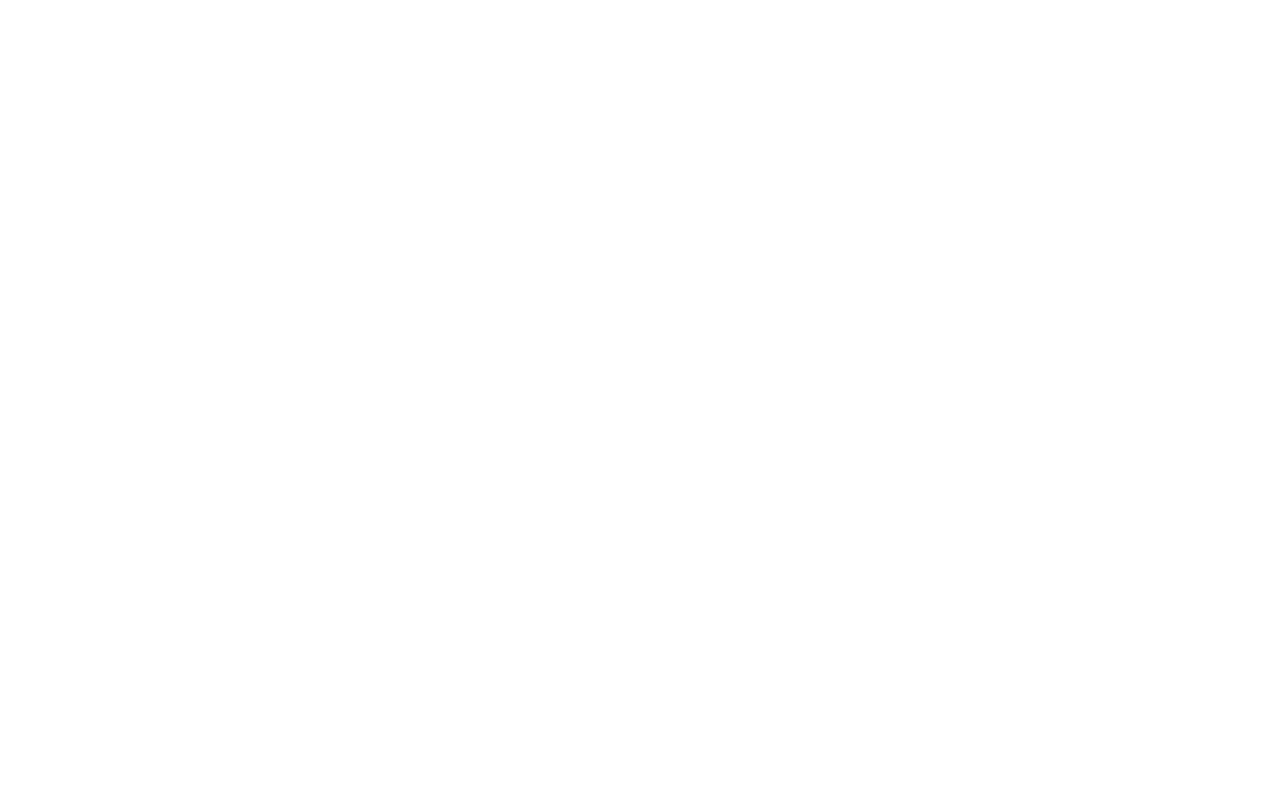
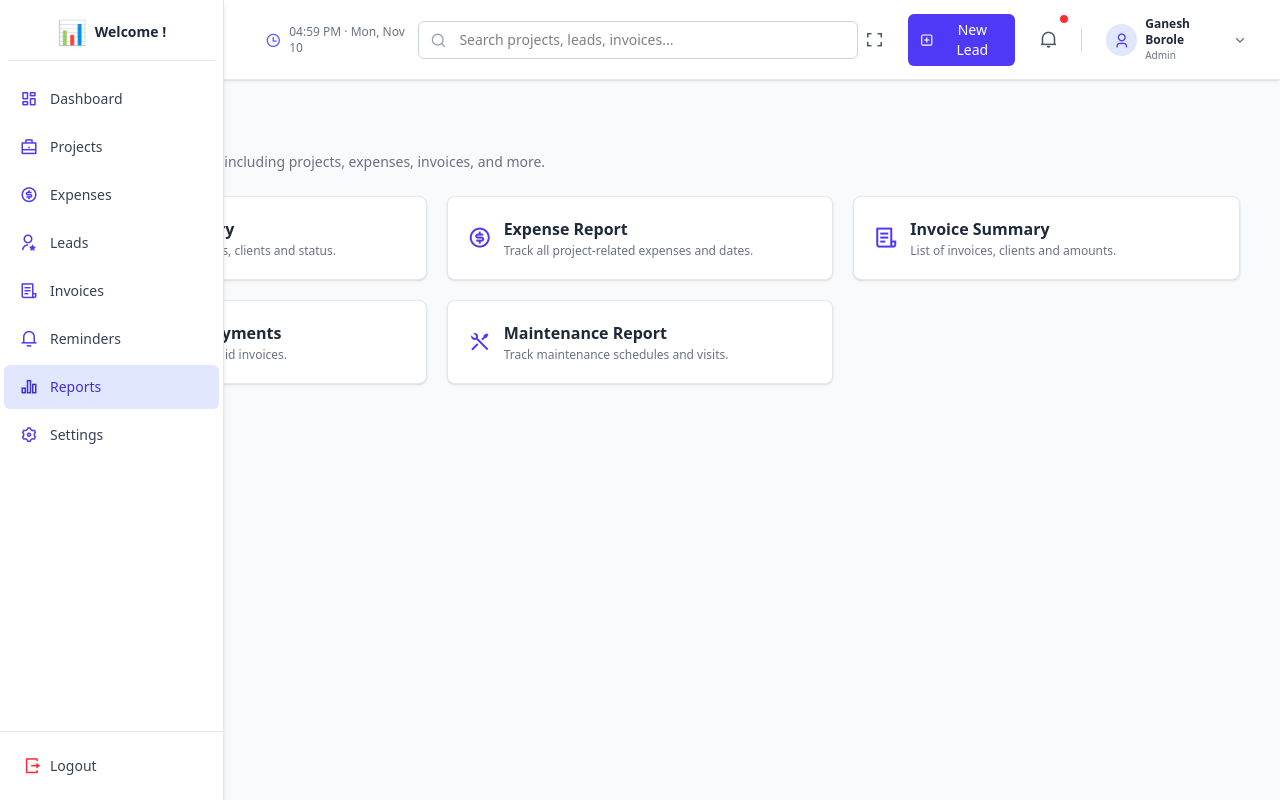
Before and after one commit to ganeshWebseeder/CRM-App, a React (Vite) app: page /reports in a window 1280 px wide. Before the commit this address had no page. Built offline with nearby package versions, Linux system fonts and the light colour scheme.

Commit message:
add the report section

```diff
--- a/package.json
+++ b/package.json
@@ -13,13 +13,16 @@
     "@tailwindcss/vite": "^4.1.16",
     "date-fns": "^4.1.0",
     "framer-motion": "^12.23.24",
+    "jspdf": "^3.0.3",
+    "jspdf-autotable": "^5.0.2",
     "lucide-react": "^0.552.0",
     "react": "^19.1.1",
     "react-big-calendar": "^1.19.4",
     "react-dom": "^19.1.1",
     "react-router-dom": "^7.9.5",
     "recharts": "^3.3.0",
-    "tailwindcss": "^4.1.16"
+    "tailwindcss": "^4.1.16",
+    "xlsx": "^0.18.5"
   },
   "devDependencies": {
     "@eslint/js": "^9.36.0",
--- a/src/App.jsx
+++ b/src/App.jsx
@@ -8,6 +8,7 @@
 import ProjectDetails from "./Pages/ProjectDetails";
 import InvoiceCreation from "./Pages/InvoiceCreation";
 import ReminderManagement from "./Pages/ReminderManagement";
+import Reports from "./Pages/Reports";
 
 function App() {
   return (
@@ -85,6 +86,14 @@
             </MainLayout>
           }
         />
+        <Route
+          path="/reports"
+          element={
+            <MainLayout>
+              <Reports />
+            </MainLayout>
+          }
+        />
       </Routes>
 
   );
--- /dev/null
+++ b/src/Pages/Reports.jsx
@@ -0,0 +1,102 @@
+import React, { useState } from "react";
+import ReportCard from "../components/reports/ReportCard";
+import ReportPreviewTable from "../components/reports/ReportPreviewTable";
+import ReportExportModal from "../components/reports/ReportExportModal";
+
+export default function Reports() {
+  const [activeReport, setActiveReport] = useState(null);
+  const [showExportModal, setShowExportModal] = useState(false);
+
+  const reports = [
+    {
+      key: "project",
+      title: "Project Summary",
+      icon: "ri-briefcase-line",
+      description: "Overview of all projects, clients and status.",
+    },
+    {
+      key: "expense",
+      title: "Expense Report",
+      icon: "ri-money-dollar-circle-line",
+      description: "Track all project-related expenses and dates.",
+    },
+    {
+      key: "invoice",
+      title: "Invoice Summary",
+      icon: "ri-file-list-3-line",
+      description: "List of invoices, clients and amounts.",
+    },
+    {
+      key: "outstanding",
+      title: "Outstanding Payments",
+      icon: "ri-hand-coin-line",
+      description: "Pending or partially paid invoices.",
+    },
+    {
+      key: "maintenance",
+      title: "Maintenance Report",
+      icon: "ri-tools-line",
+      description: "Track maintenance schedules and visits.",
+    },
+  ];
+
+  return (
+    <div className="p-6 space-y-6">
+      {/* Header */}
+      <div>
+        <h1 className="text-2xl font-semibold text-gray-800">📊 Reports</h1>
+        <p className="text-gray-500 text-sm">
+          Export system-wide reports including projects, expenses, invoices, and more.
+        </p>
+      </div>
+
+      {/* Report Cards */}
+      {!activeReport && (
+        <div className="grid grid-cols-1 sm:grid-cols-2 lg:grid-cols-3 gap-5">
+          {reports.map((r) => (
+            <ReportCard
+              key={r.key}
+              report={r}
+              onClick={() => setActiveReport(r.key)}
+            />
+          ))}
+        </div>
+      )}
+
+      {/* Report Preview */}
+      {activeReport && (
+        <div className="bg-white rounded-xl shadow-md border border-gray-100 p-5">
+          <div className="flex justify-between items-center mb-4">
+            <h2 className="text-lg font-semibold text-indigo-700">
+              {reports.find((r) => r.key === activeReport)?.title}
+            </h2>
+            <div className="flex space-x-2">
+              <button
+                onClick={() => setShowExportModal(true)}
+                className="bg-indigo-600 hover:bg-indigo-700 text-white px-4 py-1.5 rounded-md text-sm transition"
+              >
+                Export
+              </button>
+              <button
+                onClick={() => setActiveReport(null)}
+                className="bg-gray-100 hover:bg-gray-200 text-gray-700 px-4 py-1.5 rounded-md text-sm transition"
+              >
+                Back
+              </button>
+            </div>
+          </div>
+
+          <ReportPreviewTable activeReport={activeReport} />
+        </div>
+      )}
+
+      {/* Export Modal */}
+      {showExportModal && (
+        <ReportExportModal
+          activeReport={activeReport}
+          onClose={() => setShowExportModal(false)}
+        />
+      )}
+    </div>
+  );
+}
--- a/src/components/Dash-ui/Navbar.jsx
+++ b/src/components/Dash-ui/Navbar.jsx
@@ -2,12 +2,12 @@
 import { PlusSquare } from "lucide-react";
 import { useNavigate } from "react-router-dom";
 
-export default function Navbar() {
+export default function Navbar({ onMenuClick }) {
   const [isFullscreen, setIsFullscreen] = useState(false);
   const [currentTime, setCurrentTime] = useState("");
   const [isDropdownOpen, setIsDropdownOpen] = useState(false);
   const dropdownRef = useRef(null);
-  const navigate = useNavigate(); // ✅ Hook to redirect user
+  const navigate = useNavigate();
 
   // 🕒 Live Time Update
   useEffect(() => {
@@ -53,17 +53,26 @@
 
   // 🚪 Handle Sign Out
   const handleSignOut = () => {
-    localStorage.clear(); // ✅ Clears stored data
-    navigate("/"); // ✅ Redirect to Login page
+    localStorage.clear();
+    navigate("/");
   };
 
   return (
-    <div className="flex justify-between items-center px-6 py-3 bg-white border border-gray-200 shadow-sm rounded-lg mb-6">
-      {/* LEFT SIDE — Breadcrumb & Time */}
-      <div className="flex items-center space-x-6">
+    <div className="flex justify-between items-center px-4 sm:px-6 py-3 bg-white border-b border-gray-200 shadow-sm">
+      {/* LEFT SIDE — Hamburger + Breadcrumb + Time */}
+      <div className="flex items-center space-x-4">
+        {/* 🍔 Hamburger Menu (Mobile Only) */}
+        <button
+          onClick={onMenuClick}
+          className="md:hidden p-2 rounded-md hover:bg-gray-100 text-gray-700 focus:outline-none"
+        >
+          <i className="ri-menu-line text-2xl"></i>
+        </button>
+
+        {/* 📊 Breadcrumb */}
         <div className="flex items-center space-x-2 text-gray-700">
           <i className="ri-dashboard-line text-lg text-indigo-500"></i>
-          <p className="text-sm">
+          <p className="text-sm hidden sm:block">
             Dashboard /{" "}
             <span className="font-semibold text-indigo-600">
               Project Overview
@@ -71,15 +80,15 @@
           </p>
         </div>
 
-        {/* Live Time */}
-        <div className="hidden md:flex items-center text-xs text-gray-500">
+        {/* 🕒 Live Time */}
+        <div className="hidden lg:flex items-center text-xs text-gray-500">
           <i className="ri-time-line mr-2 text-base text-indigo-500"></i>
           {currentTime}
         </div>
       </div>
 
-      {/* CENTER — Search */}
-      <div className="relative w-[20rem] md:w-[28rem]">
+      {/* CENTER — Search Box */}
+      <div className="hidden sm:block relative w-[14rem] md:w-[20rem] lg:w-[28rem]">
         <i className="ri-search-line absolute left-3 top-1/2 -translate-y-1/2 text-gray-400 text-base"></i>
         <input
           type="text"
@@ -88,8 +97,8 @@
         />
       </div>
 
-      {/* RIGHT SIDE — Icons & User */}
-      <div className="flex items-center space-x-4" ref={dropdownRef}>
+      {/* RIGHT SIDE — Buttons, Notifications & Profile */}
+      <div className="flex items-center space-x-3 sm:space-x-4" ref={dropdownRef}>
         {/* Fullscreen */}
         <button
           title="Toggle Fullscreen"
@@ -105,17 +114,17 @@
           ></i>
         </button>
 
-        {/* New Lead Button — navigates to /leads */}
+        {/* ➕ New Lead Button */}
         <button
           onClick={() => navigate("/leads")}
           title="Create New Lead"
-          className="hidden sm:inline-flex items-center gap-2 px-3 py-1 rounded-md bg-indigo-600 hover:bg-indigo-700 text-white text-sm transition"
+          className="hidden sm:inline-flex items-center gap-2 px-3 py-1.5 rounded-md bg-indigo-600 hover:bg-indigo-700 text-white text-sm transition"
         >
           <PlusSquare size={14} />
           <span>New Lead</span>
         </button>
 
-        {/* Notifications */}
+        {/* 🔔 Notifications */}
         <button
           title="Reminders / Notifications"
           className="relative hover:bg-gray-100 p-2 rounded-md transition"
@@ -125,9 +134,9 @@
         </button>
 
         {/* Divider */}
-        <div className="w-px h-6 bg-gray-300"></div>
+        <div className="hidden sm:block w-px h-6 bg-gray-300"></div>
 
-        {/* User Dropdown */}
+        {/* 👤 User Dropdown */}
         <div className="relative">
           <button
             onClick={() => setIsDropdownOpen(!isDropdownOpen)}
@@ -136,7 +145,7 @@
             <div className="w-8 h-8 bg-indigo-100 rounded-full flex items-center justify-center">
               <i className="ri-user-3-line text-indigo-600 text-base"></i>
             </div>
-            <div className="flex items-center">
+            <div className="hidden sm:flex items-center">
               <div className="text-left">
                 <p className="text-xs font-semibold text-gray-800">
                   Ganesh Borole
@@ -167,7 +176,7 @@
                     admin@crmapp.com
                   </p>
                   <div className="flex items-center text-[10px] text-gray-400">
-                    <i className="ri-shield-user-line mr-1 text-indigo-400"></i>{" "}
+                    <i className="ri-shield-user-line mr-1 text-indigo-400"></i>
                     Super Admin
                   </div>
                 </div>
@@ -176,17 +185,18 @@
               {/* Menu Options */}
               <ul className="py-1">
                 <li className="px-4 py-2 hover:bg-gray-100 cursor-pointer flex items-center space-x-2 transition">
-                  <i className="ri-user-line text-gray-600"></i>{" "}
+                  <i className="ri-user-line text-gray-600"></i>
                   <span>My Profile</span>
                 </li>
 
                 <hr className="my-1 border-gray-200" />
+
                 {/* 🚪 Logout Button */}
                 <li
                   onClick={handleSignOut}
                   className="px-4 py-2 hover:bg-red-500 hover:text-white cursor-pointer flex items-center space-x-2 text-red-600 transition"
                 >
-                  <i className="ri-logout-box-r-line"></i>{" "}
+                  <i className="ri-logout-box-r-line"></i>
                   <span>Sign Out</span>
                 </li>
               </ul>
--- a/src/components/layouts/MainLayout.jsx
+++ b/src/components/layouts/MainLayout.jsx
@@ -1,15 +1,28 @@
+import { useState } from "react";
 import Sidebar from "../Dash-ui/Sidebar";
 import Navbar from "../Dash-ui/Navbar";
-//import Projects from "../../Pages/Projects";
 
 export default function MainLayout({ children }) {
+  const [sidebarOpen, setSidebarOpen] = useState(false);
+
+  const handleMenuClick = () => setSidebarOpen(!sidebarOpen);
+
   return (
     <div className="flex min-h-screen bg-gray-50">
-      <Sidebar />
-      <div className="flex flex-col flex-1">
-        <Navbar />
-          <main className="p-4">{children}</main>
-        </div>
+      {/* Sidebar — Hidden on Mobile */}
+      <div
+        className={`fixed inset-y-0 left-0 z-50 transform transition-transform duration-300 md:translate-x-0 ${
+          sidebarOpen ? "translate-x-0" : "-translate-x-full"
+        } md:static md:flex`}
+      >
+        <Sidebar onClose={() => setSidebarOpen(false)} />
       </div>
+
+      {/* Main Content */}
+      <div className="flex flex-col flex-1 overflow-hidden">
+        <Navbar onMenuClick={handleMenuClick} />
+        <main className="p-4 overflow-y-auto">{children}</main>
+      </div>
+    </div>
   );
 }
--- /dev/null
+++ b/src/components/reports/ReportCard.jsx
@@ -0,0 +1,18 @@
+import React from "react";
+
+export default function ReportCard({ report, onClick }) {
+  return (
+    <div
+      onClick={onClick}
+      className="cursor-pointer bg-white border border-gray-200 rounded-lg shadow-sm p-5 hover:shadow-md hover:border-indigo-400 transition transform hover:-translate-y-1"
+    >
+      <div className="flex items-center space-x-3">
+        <i className={`${report.icon} text-2xl text-indigo-600`}></i>
+        <div>
+          <h3 className="text-gray-800 font-semibold">{report.title}</h3>
+          <p className="text-xs text-gray-500 mt-0.5">{report.description}</p>
+        </div>
+      </div>
+    </div>
+  );
+}
--- /dev/null
+++ b/src/components/reports/ReportExportModal.jsx
@@ -0,0 +1,63 @@
+import React from "react";
+import jsPDF from "jspdf";
+import html2canvas from "html2canvas";
+import * as XLSX from "xlsx";
+
+export default function ReportExportModal({ activeReport, onClose }) {
+  const handlePDFExport = async () => {
+    const table = document.getElementById("report-table");
+    const canvas = await html2canvas(table);
+    const imgData = canvas.toDataURL("image/png");
+    const pdf = new jsPDF("p", "mm", "a4");
+    const width = pdf.internal.pageSize.getWidth();
+    const height = (canvas.height * width) / canvas.width;
+    pdf.addImage(imgData, "PNG", 0, 10, width, height);
+    pdf.save(`${activeReport}_report.pdf`);
+    onClose();
+  };
+
+  const handleExcelExport = () => {
+    const table = document.getElementById("report-table");
+    const rows = Array.from(table.querySelectorAll("tr")).map((tr) =>
+      Array.from(tr.querySelectorAll("td,th")).map((td) => td.innerText)
+    );
+    const worksheet = XLSX.utils.aoa_to_sheet(rows);
+    const workbook = XLSX.utils.book_new();
+    XLSX.utils.book_append_sheet(workbook, worksheet, "Report");
+    XLSX.writeFile(workbook, `${activeReport}_report.xlsx`);
+    onClose();
+  };
+
+  return (
+    <div className="fixed inset-0 bg-black/40 flex items-center justify-center z-50">
+      <div className="bg-white w-80 rounded-lg shadow-lg p-6 text-center">
+        <h2 className="text-lg font-semibold text-gray-800 mb-4">
+          Export {activeReport} Report
+        </h2>
+        <p className="text-gray-500 text-sm mb-4">
+          Choose a format to download your report.
+        </p>
+        <div className="flex justify-center space-x-3">
+          <button
+            onClick={handlePDFExport}
+            className="bg-red-500 hover:bg-red-600 text-white px-4 py-2 rounded-md text-sm"
+          >
+            Export as PDF
+          </button>
+          <button
+            onClick={handleExcelExport}
+            className="bg-green-500 hover:bg-green-600 text-white px-4 py-2 rounded-md text-sm"
+          >
+            Export as Excel
+          </button>
+        </div>
+        <button
+          onClick={onClose}
+          className="mt-4 text-gray-500 hover:text-gray-700 text-sm underline"
+        >
+          Cancel
+        </button>
+      </div>
+    </div>
+  );
+}
--- /dev/null
+++ b/src/components/reports/ReportPreviewTable.jsx
@@ -0,0 +1,63 @@
+import React from "react";
+
+export default function ReportPreviewTable({ activeReport }) {
+  const data = {
+    project: [
+      { name: "CRM Revamp", client: "WebSeeder", status: "Active" },
+      { name: "Marketing Portal", client: "CloudEdge", status: "Completed" },
+    ],
+    expense: [
+      { date: "2025-03-05", category: "Hosting", amount: 3000 },
+      { date: "2025-03-10", category: "Design", amount: 1200 },
+    ],
+    invoice: [
+      { invoice: "INV-2025-001", client: "TechNova", amount: 25000, status: "Paid" },
+      { invoice: "INV-2025-002", client: "WebSeeder", amount: 18000, status: "Pending" },
+    ],
+    outstanding: [
+      { client: "WebSeeder", invoice: "INV-2025-002", due: 18000 },
+      { client: "CloudEdge", invoice: "INV-2025-004", due: 12000 },
+    ],
+    maintenance: [
+      { project: "CRM Revamp", visits: 5, nextVisit: "2025-12-10" },
+      { project: "Marketing Portal", visits: 2, nextVisit: "2025-11-20" },
+    ],
+  };
+
+  const tableData = data[activeReport] || [];
+  const keys = tableData.length ? Object.keys(tableData[0]) : [];
+
+  return (
+    <div id="report-table" className="overflow-x-auto rounded-lg border border-gray-200">
+      <table className="min-w-full text-sm text-gray-700">
+        <thead className="bg-gray-100 text-gray-600 uppercase">
+          <tr>
+            {keys.map((key) => (
+              <th key={key} className="p-3 text-left">
+                {key.charAt(0).toUpperCase() + key.slice(1)}
+              </th>
+            ))}
+          </tr>
+        </thead>
+        <tbody>
+          {tableData.map((row, i) => (
+            <tr key={i} className="border-t hover:bg-gray-50">
+              {keys.map((key) => (
+                <td key={key} className="p-3">
+                  {row[key]}
+                </td>
+              ))}
+            </tr>
+          ))}
+          {tableData.length === 0 && (
+            <tr>
+              <td colSpan={keys.length} className="text-center text-gray-400 py-4">
+                No data available.
+              </td>
+            </tr>
+          )}
+        </tbody>
+      </table>
+    </div>
+  );
+}
```
Also changed, not shown: 1 other file (tests, documents, lock files or other folders).
